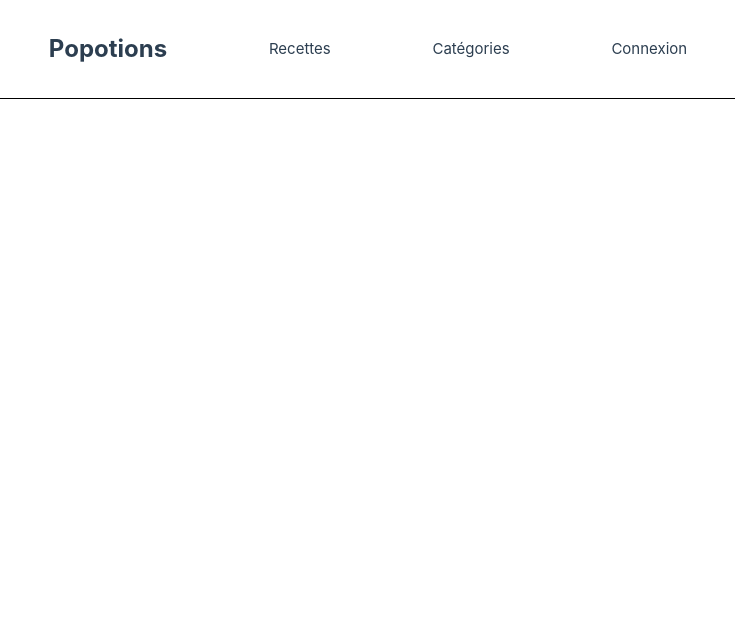
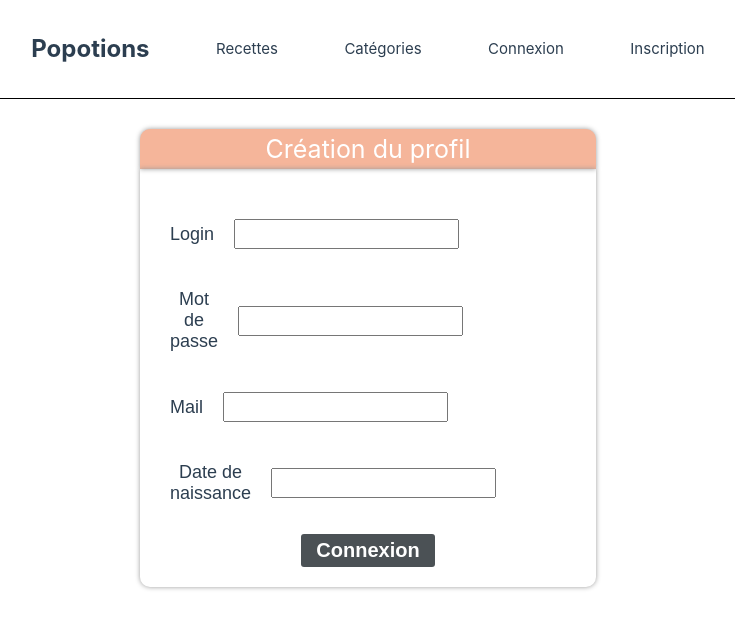
Before and after one commit to popotion/Popotion-Front, a Vue app: page /inscription in a window 1280 px wide. Shown: the top 628 px of the page, without its empty margins (54-789 px from the left). Built offline with nearby package versions, Linux system fonts and the light colour scheme; what @smartweb/vue-flash-message would draw is missing.

Commit message:
FormulaireInscription

```diff
--- a/src/App.vue
+++ b/src/App.vue
@@ -24,6 +24,12 @@ function disconnect(): void {
         <div v-if="storeAuthentification.estConnecte">Favoris</div>
         <div v-if="!storeAuthentification.estConnecte" @click="router.push({ name: 'login' })">
           Connexion
+        </div>
+        <div
+          v-if="!storeAuthentification.estConnecte"
+          @click="router.push({ name: 'inscription' })"
+        >
+          Inscription
         </div>
         <div v-if="storeAuthentification.estConnecte" @click="disconnect()">Déconnexion</div>
         <div
--- a/src/router/index.ts
+++ b/src/router/index.ts
@@ -6,6 +6,7 @@ import SingleRecipe from '@/views/SingleRecipe.vue'
 import SingleUser from '@/views/singleUser.vue'
 import FormulaireRecipeVue from '@/views/FormulaireRecipe.vue'
 import Login from '@/views/Login.vue'
+import Inscription from '@/views/Inscription.vue'
 
 
 
@@ -50,6 +51,11 @@ const router = createRouter({
             path: '/formulaireRecipe',
             name: 'formulaireRecipe',
             component: FormulaireRecipeVue
+        },
+        {
+            path: '/inscription',
+            name: 'inscription',
+            component: Inscription
         }
     ]
 })
--- a/src/views/FormulaireRecipe.vue
+++ b/src/views/FormulaireRecipe.vue
@@ -37,12 +37,12 @@ function envoyer() {
       emit('updated')
       flashMessage.show({
         type: 'success',
-        title: 'Voter recette a bien été créée !'
+        title: 'Votre recette a bien été créée !'
       })
     } else {
       flashMessage.show({
-        type: 'success',
-        title: 'Voter recette a bien été créée !'
+        type: 'error',
+        title: 'Champs invalides ou manquants !'
       })
     }
   })
--- /dev/null
+++ b/src/views/Inscription.vue
@@ -0,0 +1,146 @@
+<script setup lang="ts">
+import { ref } from 'vue'
+import router from '@/router'
+import { flashMessage } from '@smartweb/vue-flash-message'
+//faire des trucs avec storeAuth.JWT qui contient mon JWT
+const inscriptionUser = ref({
+  login: '',
+  plainPassword: '',
+  mailAdress: '',
+  dateOfBirth: ''
+})
+// à completer
+function inscription(): void {
+  console.log(new Date(inscriptionUser.value.dateOfBirth))
+  fetch('http://127.0.0.1:8000/api/users', {
+    method: 'POST',
+    headers: {
+      'Content-Type': 'application/ld+json'
+    },
+    body: JSON.stringify(inscriptionUser.value)
+  }).then((response) => {
+    response.json().then(() => {
+      if (response.status === 201 || response.status === 200) {
+        router.push('/home')
+        flashMessage.show({
+          type: 'success',
+          title: 'Vous êtes connecté'
+        })
+      } else {
+        inscriptionUser.value.login = ''
+        inscriptionUser.value.plainPassword = ''
+        inscriptionUser.value.dateOfBirth = ''
+        inscriptionUser.value.mailAdress = ''
+        flashMessage.show({
+          type: 'error',
+          title: 'Identifiant ou mot de passe incorrect'
+        })
+      }
+    })
+  })
+}
+</script>
+
+<template>
+  <div class="wrapper">
+    <div class="top">
+      <h3>Création du profil</h3>
+    </div>
+    <form @submit.prevent="inscription" class="content">
+      <div class="group">
+        <label>Login</label>
+        <input v-model="inscriptionUser.login" />
+        <p></p>
+      </div>
+      <div class="group">
+        <label>Mot de passe</label>
+        <input type="password" v-model="inscriptionUser.plainPassword" />
+        <p></p>
+      </div>
+      <div class="group">
+        <label>Mail</label>
+        <input v-model="inscriptionUser.mailAdress" />
+        <p></p>
+      </div>
+      <div class="group">
+        <label>Date de naissance</label>
+        <input v-model="inscriptionUser.dateOfBirth" />
+        <p></p>
+      </div>
+      <button type="submit">Connexion</button>
+    </form>
+  </div>
+</template>
+
+<style scoped>
+div.wrapper {
+  width: 60%;
+  margin: 20px auto;
+  display: flex;
+  flex-direction: column;
+}
+.top {
+  box-shadow: 0 0 0.3rem #999;
+  border-radius: 10px 10px 0 0;
+  background-color: #f5b59a; /*linear-gradient(90deg, rgba(255, 255, 0, 1) 0%, rgba(0, 188, 212, 1) 50%, rgba(238, 130, 238, 1) 100%); */
+}
+
+h3 {
+  text-align: center;
+  font-size: 25px;
+  color: white;
+}
+.group {
+  padding: 10px;
+  display: flex;
+  flex-direction: row;
+  justify-content: flex-end;
+  align-items: center;
+  font-weight: 900;
+}
+.group p {
+  width: 235px;
+}
+
+.top .clickable:hover {
+  color: rgb(0, 0, 0);
+}
+
+.content .group {
+  margin-top: 20px;
+}
+.content .group label {
+  margin-right: 20px;
+}
+
+button {
+  margin-top: 20px;
+  background-color: rgb(75, 81, 85);
+  padding: 5px 15px;
+  border: none;
+  color: white;
+  font-size: 20px;
+  border-radius: 3px;
+  font-weight: 700;
+}
+
+.content {
+  padding: 20px;
+  flex-grow: 1;
+  box-shadow: 0 0 0.3rem #999;
+  font:
+    1.2em 'Fira Sans',
+    sans-serif;
+  border-radius: 0 0 10px 10px;
+  text-align: center;
+}
+.content.clickable:hover {
+  box-shadow: 0 0 0.3rem #000;
+  cursor: pointer;
+}
+input {
+  height: 30px;
+  width: 225px;
+  font-size: 100%;
+}
+</style>
--- a/src/views/SingleRecipe.vue
+++ b/src/views/SingleRecipe.vue
@@ -7,20 +7,20 @@ import BoiteRecipe from '@/components/BoiteRecipe.vue'
 const router = useRouter()
 const id = router.currentRoute.value.params.id
 const recipe: Ref<Recipe> = ref({
-  title: 'Angel',
-  description: "Here I'AM",
+  title: 'chargement',
+  description: 'chargementM',
   recipeDetails: {
     difficulty: 0,
     preparationTime: 0,
     nbPersons: 0
   },
-  preparation: ['string'],
-  categoryNames: ['Exotique'],
+  preparation: ['chargement'],
+  categoryNames: ['chargement'],
   compositionsData: [
     {
-      ingredientName: 'string',
+      ingredientName: 'chargement',
       quantity: 0,
-      unit: 'string'
+      unit: 'chargement'
     }
   ]
 })
```
